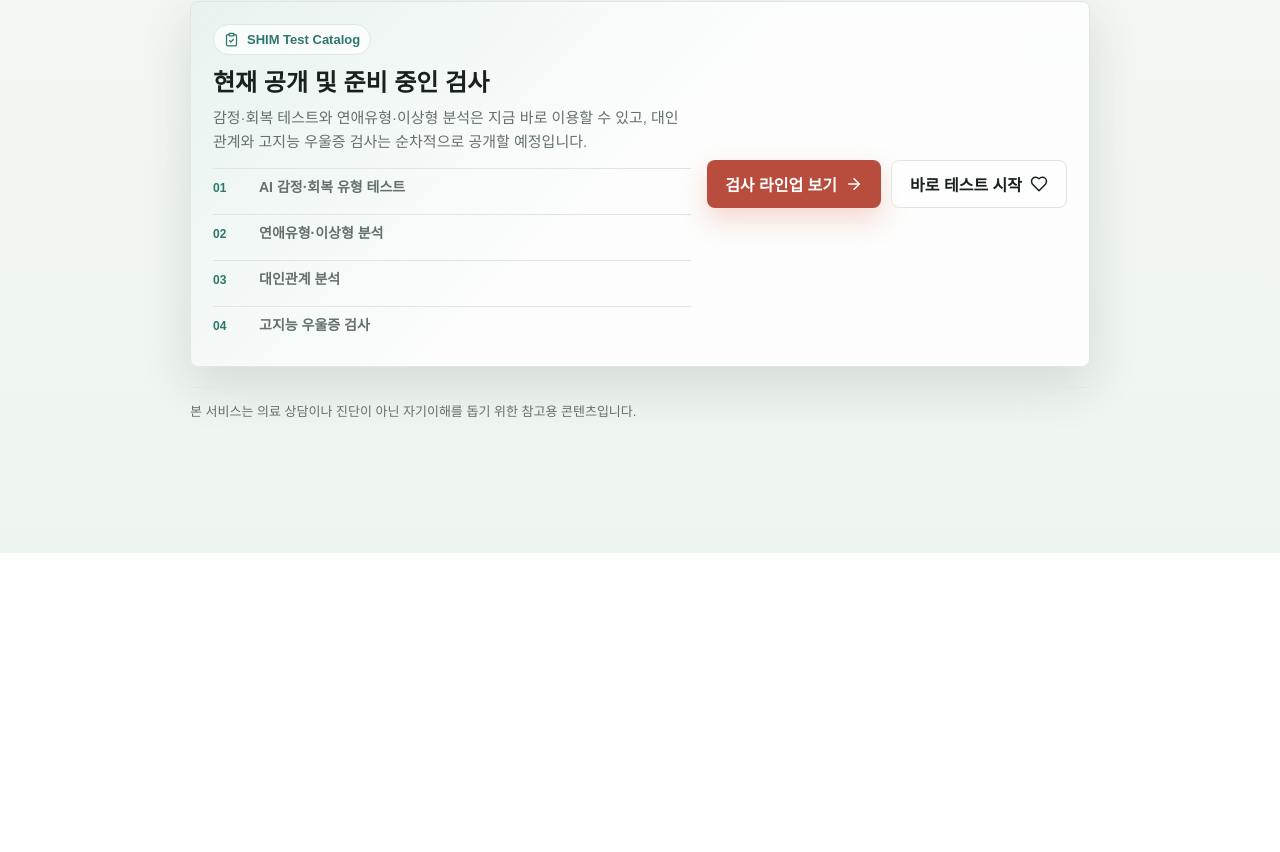
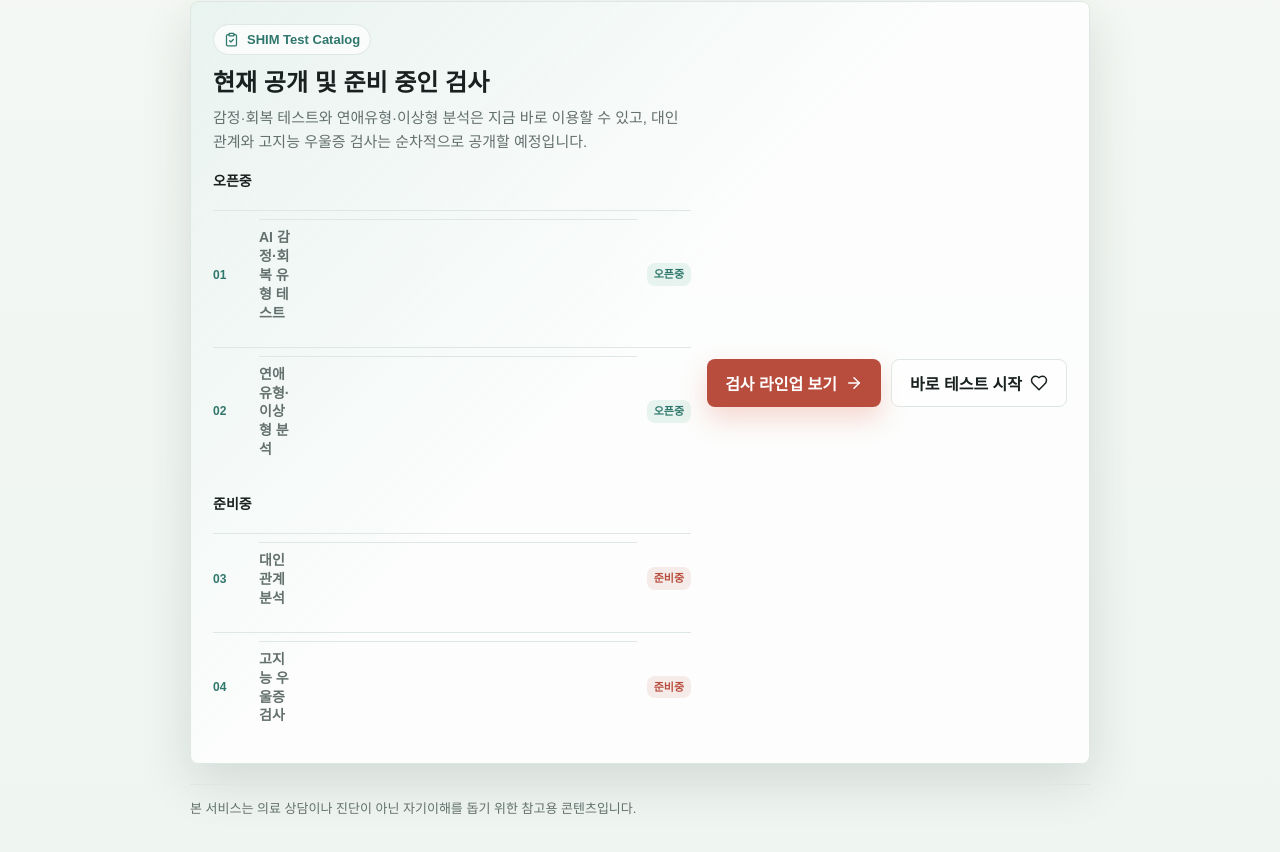
Before and after one commit to sj-dev-99/shim-ai, a Next.js app: page / in a window 1280 px wide. Shown: the part 1085-1937 px from the top of the page. Before the commit the page ends 1638 px from the top, so only its background shows below. Built offline with nearby package versions, Linux system fonts and the light colour scheme.

Commit message:
Separate open and planned tests on home page

```diff
--- a/pages/index.tsx
+++ b/pages/index.tsx
@@ -58,11 +58,30 @@ const services = [
 ];
 
 const featuredTests = [
-  "AI 감정·회복 유형 테스트",
-  "연애유형·이상형 분석",
-  "대인관계 분석",
-  "고지능 우울증 검사"
+  {
+    name: "AI 감정·회복 유형 테스트",
+    status: "오픈중",
+    href: "/mind"
+  },
+  {
+    name: "연애유형·이상형 분석",
+    status: "오픈중",
+    href: "/love-type"
+  },
+  {
+    name: "대인관계 분석",
+    status: "준비중",
+    href: "/relationship-test"
+  },
+  {
+    name: "고지능 우울증 검사",
+    status: "준비중",
+    href: "/high-functioning-depression"
+  }
 ];
+
+const openTests = featuredTests.filter((test) => test.status === "오픈중");
+const plannedTests = featuredTests.filter((test) => test.status === "준비중");
 
 const platformPoints = [
   {
@@ -244,13 +263,35 @@ export default function HomePage({ theme, toggleTheme }: HomePageProps) {
               감정·회복 테스트와 연애유형·이상형 분석은 지금 바로 이용할 수 있고,
               대인관계와 고지능 우울증 검사는 순차적으로 공개할 예정입니다.
             </p>
-            <div className="hero-test-list compact">
-              {featuredTests.map((test, index) => (
-                <span key={test}>
-                  <b>{String(index + 1).padStart(2, "0")}</b>
-                  {test}
-                </span>
-              ))}
+            <div className="test-status-groups">
+              <div className="test-status-group">
+                <strong>오픈중</strong>
+                <div className="hero-test-list compact">
+                  {openTests.map((test, index) => (
+                    <Link href={test.href} key={test.name}>
+                      <a>
+                        <b>{String(index + 1).padStart(2, "0")}</b>
+                        <span>{test.name}</span>
+                        <em>{test.status}</em>
+                      </a>
+                    </Link>
+                  ))}
+                </div>
+              </div>
+              <div className="test-status-group">
+                <strong>준비중</strong>
+                <div className="hero-test-list compact">
+                  {plannedTests.map((test, index) => (
+                    <Link href={test.href} key={test.name}>
+                      <a>
+                        <b>{String(index + 1 + openTests.length).padStart(2, "0")}</b>
+                        <span>{test.name}</span>
+                        <em>{test.status}</em>
+                      </a>
+                    </Link>
+                  ))}
+                </div>
+              </div>
             </div>
           </div>
           <div className="test-catalog-actions">
--- a/styles/globals.css
+++ b/styles/globals.css
@@ -190,9 +190,10 @@ input {
   gap: 8px;
 }
 
-.hero-test-list span {
-  display: grid;
-  grid-template-columns: 36px 1fr;
+.hero-test-list span,
+.hero-test-list a {
+  display: grid;
+  grid-template-columns: 36px 1fr auto;
   align-items: center;
   gap: 10px;
   min-height: 38px;
@@ -207,6 +208,22 @@ input {
 .hero-test-list b {
   color: var(--teal);
   font-size: 12px;
+}
+
+.hero-test-list em {
+  padding: 4px 7px;
+  border-radius: 8px;
+  background: var(--selected-panel);
+  color: var(--teal);
+  font-size: 11px;
+  font-style: normal;
+  font-weight: 900;
+  white-space: nowrap;
+}
+
+.test-status-group + .test-status-group .hero-test-list em {
+  background: rgba(184, 77, 61, 0.1);
+  color: var(--coral);
 }
 
 .eyebrow {
@@ -667,6 +684,22 @@ input {
 .hero-test-list.compact {
   max-width: 620px;
   margin-top: 14px;
+}
+
+.test-status-groups {
+  display: grid;
+  gap: 18px;
+  margin-top: 16px;
+}
+
+.test-status-group {
+  display: grid;
+  gap: 6px;
+}
+
+.test-status-group > strong {
+  color: var(--ink);
+  font-size: 14px;
 }
 
 .test-catalog-actions {
```
